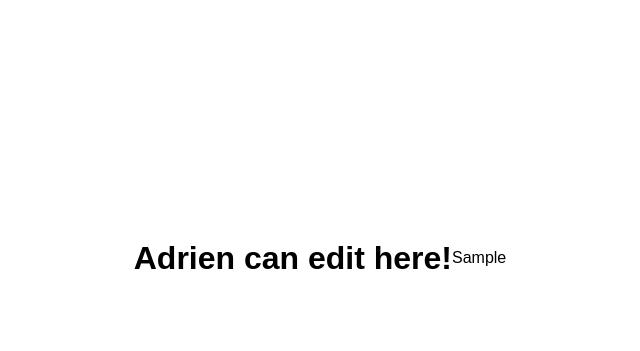
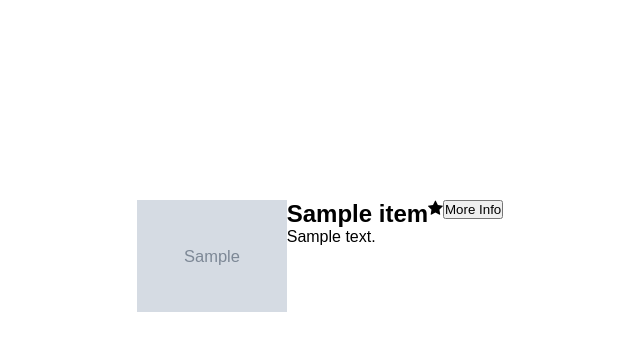
Before and after one commit to xLucaH/label_scanner, a Django app: template templates/search_label.html in a window 1280 px wide. Shown: the part 165-516 px from the top of the page, without its empty margins (320-960 px from the left). Run offline with Django 3.2, Linux system fonts and the light colour scheme; the template is opened without the code that fills it: most values are stand-ins (such as "Sample title", 1, 10 or a date in 2020); grey boxes marked "Sample" are stand-in pictures.

Commit message:
- added search functionality as well as proper templating for search_label.html

```diff
--- a/label_app/static/styles.css
+++ b/label_app/static/styles.css
@@ -106,3 +106,22 @@ html {
 .search-bar-form {
 
 }
+
+.results__wrapper {
+
+}
+
+.results__item {
+  display: flex;
+}
+
+.results__item img {
+    max-width:150px;
+}
+
+.checked {
+  color: orange;
+}
+
+.unchecked {
+}
--- a/lavel_scanner/urls.py
+++ b/lavel_scanner/urls.py
@@ -9,8 +9,8 @@ from lavel_scanner import settings
 urlpatterns = [
     path('admin/', admin.site.urls),
     path('', home),
-    path(r'search-label', search_label, name='search_label'),
-    path(r'label_details', label_details, name='label_details')
+    path('search-label', search_label, name='search_label'),
+    path('labels/<str:guid>', label_details, name='label_details'),
 ] + static(settings.MEDIA_URL, document_root=settings.MEDIA_ROOT)
 
 urlpatterns += staticfiles_urlpatterns()
--- a/templates/search_label.html
+++ b/templates/search_label.html
@@ -7,7 +7,7 @@
 <link rel="stylesheet" href="{% static '/styles.css' %}">
 <link rel="stylesheet" href="https://cdnjs.cloudflare.com/ajax/libs/font-awesome/4.7.0/css/font-awesome.min.css">
 </head>
-<body>
+<body data-media-url="{% get_media_prefix %}">
 
 <div class="page">
     <div class="navbar">
@@ -26,8 +26,27 @@
     </div>
 
     <div class="main">
-        <h1>Adrien can edit here!</h1>
-        {{ results_list }}
+        <div class="results__wrapper">
+            {% for item in results_list %}
+                <div class="results__item">
+                    <div class="results__preview-image">
+                        <img src="{% static item.image_media_path %}">
+                    </div>
+                    <div class="results__short_info">
+                        <h2>{{ item.name }}</h2>
+                        <p>{{ item.short_description }}</p>
+                    </div>
+                    <div class="results__score">
+                        {% for css_class in item.score_total_display %}
+                            <span class="fa fa-star {{ css_class }}"></span>
+                        {% endfor %}
+                    </div>
+                    <div class="results__more_info">
+                        <a href="{{ item.more_info_url }}"><button>More Info</button></a>
+                    </div>
+                </div>
+            {% endfor %}
+        </div>
     </div>
 </div>
 
```
Also changed, not shown: label_app/utils.py (+14 -1 lines), label_app/views.py (+6 -7 lines), label_app/static/label_images/20210519124314073d39cb65-85d8-4adc-9346-087fafa0f4b8.png (added), label_app/static/label_images/202105191305397118cc7134-31fb-4de4-8f61-75b736d636bb.png (added).
